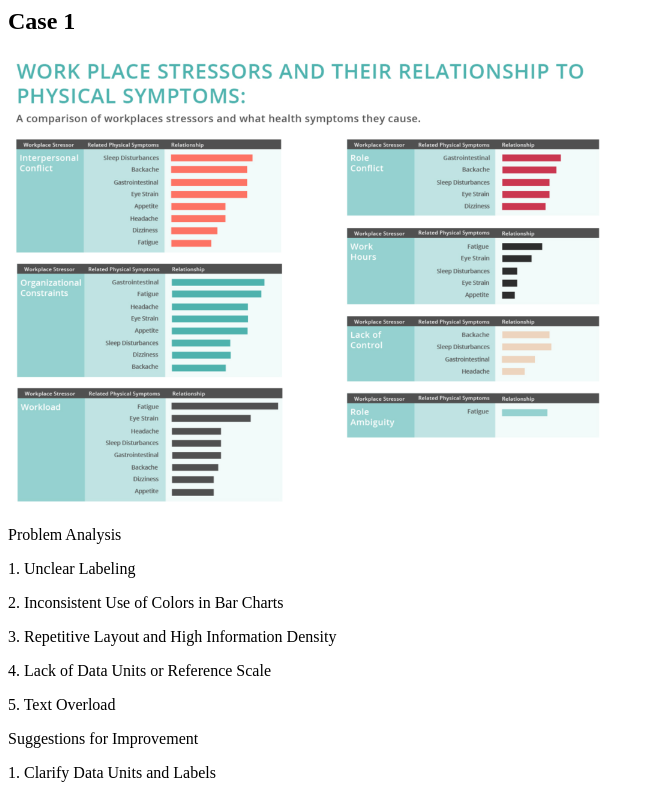
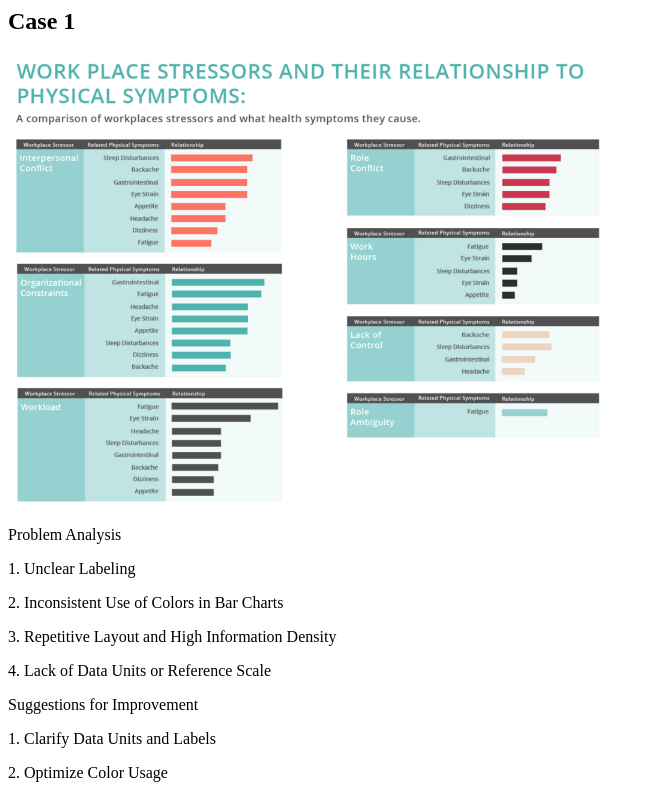
Before and after one commit to Hz1009607/HCDIV-2, a plain HTML site: page index.html in a window 1280 px wide. Shown: the top 795 px of the page, without its empty margins (0-655 px from the left). Drawn offline with Linux system fonts and the light colour scheme.

Commit message:
Update index.html

```diff
--- a/index.html
+++ b/index.html
@@ -6,7 +6,6 @@
    <p>2.	Inconsistent Use of Colors in Bar Charts</p>
    <p>3.	Repetitive Layout and High Information Density</p>
    <p>4.	Lack of Data Units or Reference Scale</p>
-   <p>5.	Text Overload</p>
    <p>Suggestions for Improvement</p>
    <p>1.	Clarify Data Units and Labels</p>
    <p>2.	Optimize Color Usage</p>
```
